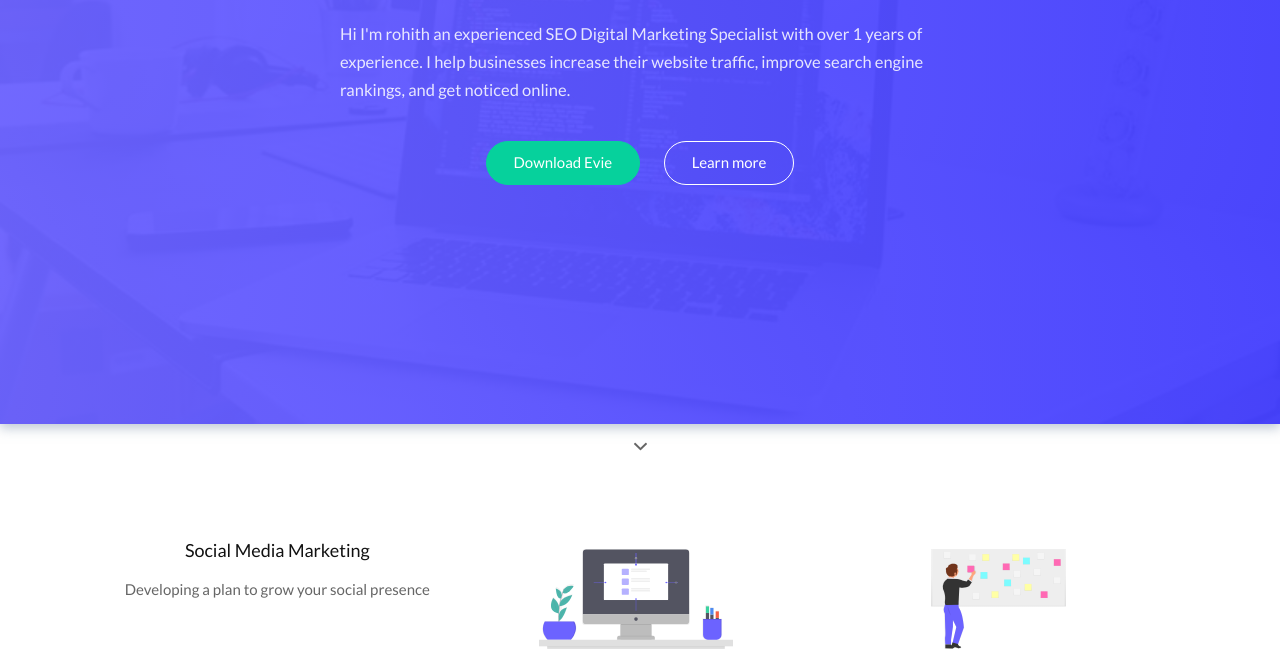
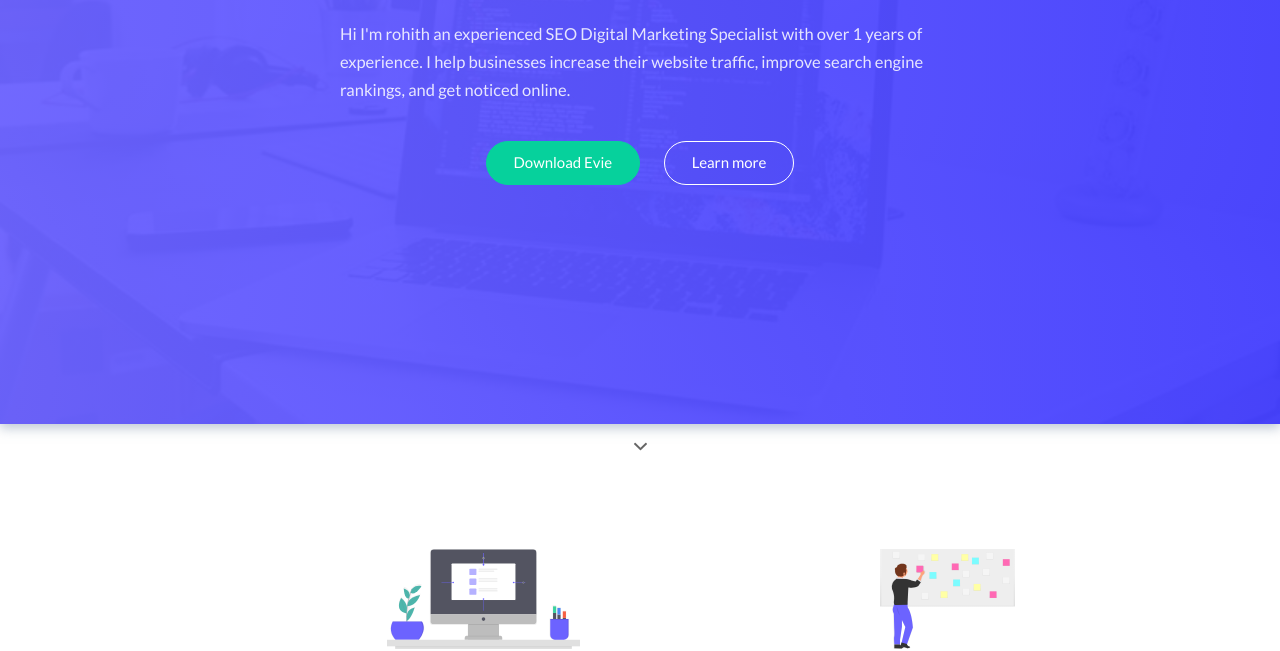
Before and after one commit to rohithdigital/landingpage2, a plain HTML site: page index.html in a window 1280 px wide. Shown: the part 326-977 px from the top of the page. Drawn offline with Linux system fonts and the light colour scheme; a script that the page names is missing.

Commit message:
Update index.html

```diff
--- a/index.html
+++ b/index.html
@@ -54,8 +54,6 @@
 					<div class="step__media">
 
 					</div>
-					<h4>Social Media Marketing</h4>
-					<p class="step__text">Developing a plan to grow your social presence</p>
 				</div>
 				<div class="step">
 					<div class="step__media">
```
